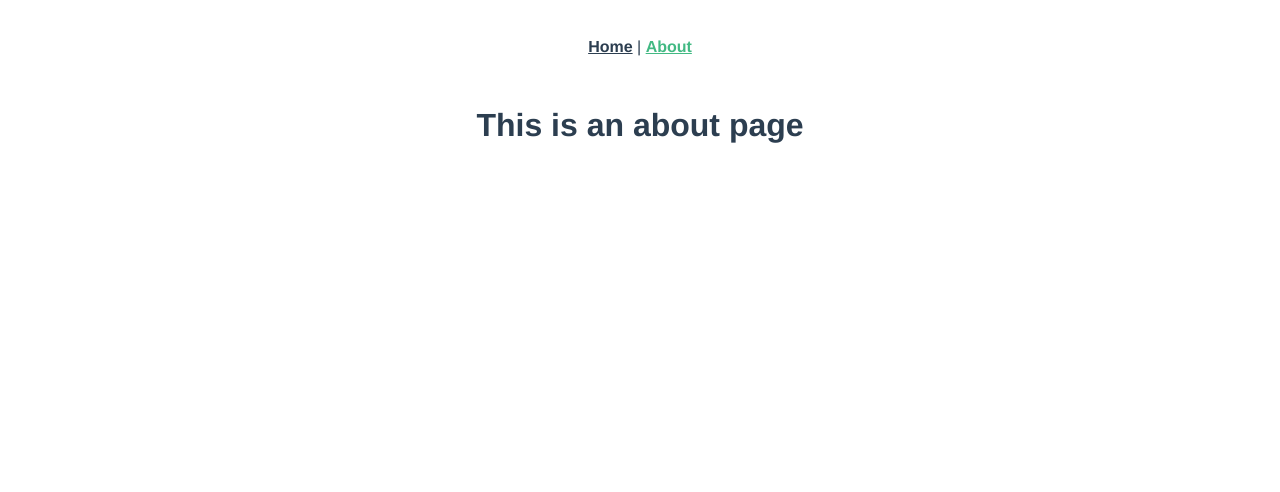
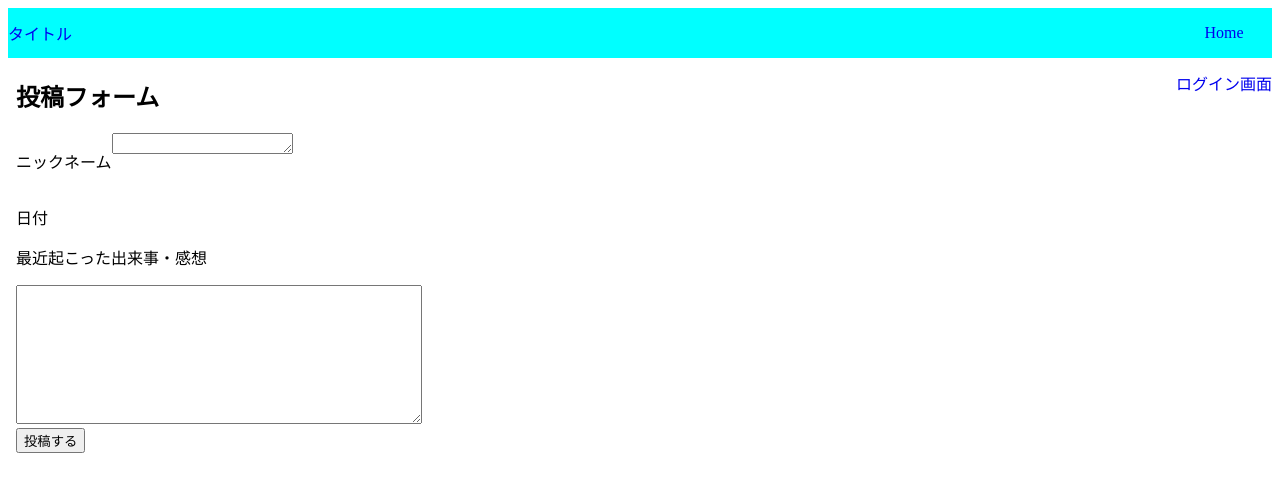
Before and after one commit to Peaches1423/peaches, a Vue app: page /about in a window 1280 px wide. Shown: the top 492 px of the page. Built offline with nearby package versions, Linux system fonts and the light colour scheme.

Commit message:
投稿フォーム途中まで作りました

```diff
--- a/src/App.vue
+++ b/src/App.vue
@@ -1,32 +1,69 @@
 <template>
-  <div id="app">
-    <div id="nav">
-      <router-link to="/">Home</router-link> |
-      <router-link to="/about">About</router-link>
+  <div>
+    <div class="nav_bar">
+      <router-link to="/" class="nav_item nav_link"> タイトル</router-link>
+      <div class="nav_items">
+        <router-link to="/" class="nav_item nav_link">Home</router-link>
+        <router-link to="/" class="nav_item nav_link">ログイン画面</router-link>
+      </div>
     </div>
-    <router-view />
+
+    <body>
+      <h2>投稿フォーム</h2>
+      <div class="username">
+        <p>ニックネーム</p>
+        <textarea class="form_username" v-model="text" />
+      </div>
+      <p>日付</p>
+      <p>最近起こった出来事・感想</p>
+      <textarea class="form_textarea" v-model="text" />
+      <div class="form_button">
+        <button v-on:click="post" class="form_submit-button">投稿する</button>
+      </div>
+    </body>
   </div>
 </template>
 
+<script>
+export default {
+  data() {
+    return {
+      text: "",
+    }
+  },
+  methods: {
+    post() {
+      alert("投稿機能の完成をお楽しみに！")
+    },
+  },
+}
+</script>
+
 <style>
-#app {
-  font-family: Avenir, Helvetica, Arial, sans-serif;
-  -webkit-font-smoothing: antialiased;
-  -moz-osx-font-smoothing: grayscale;
-  text-align: center;
-  color: #2c3e50;
+.nav_bar {
+  height: 50px;
+  display: flex;
+  justify-content: space-between;
+  align-items: stretch;
+  background-color: aqua;
 }
 
-#nav {
-  padding: 30px;
+.nav_link {
+  display: flex;
+  justify-content: center;
+  align-items: center;
+  height: 100%;
+  text-decoration: none;
 }
 
-#nav a {
-  font-weight: bold;
-  color: #2c3e50;
+.username {
+  display: flex;
 }
-
-#nav a.router-link-exact-active {
-  color: #42b983;
+.form_username {
+  height: 15px;
+}
+.form_textarea {
+  height: 10em;
+  width: 30em;
 }
 </style>
```
